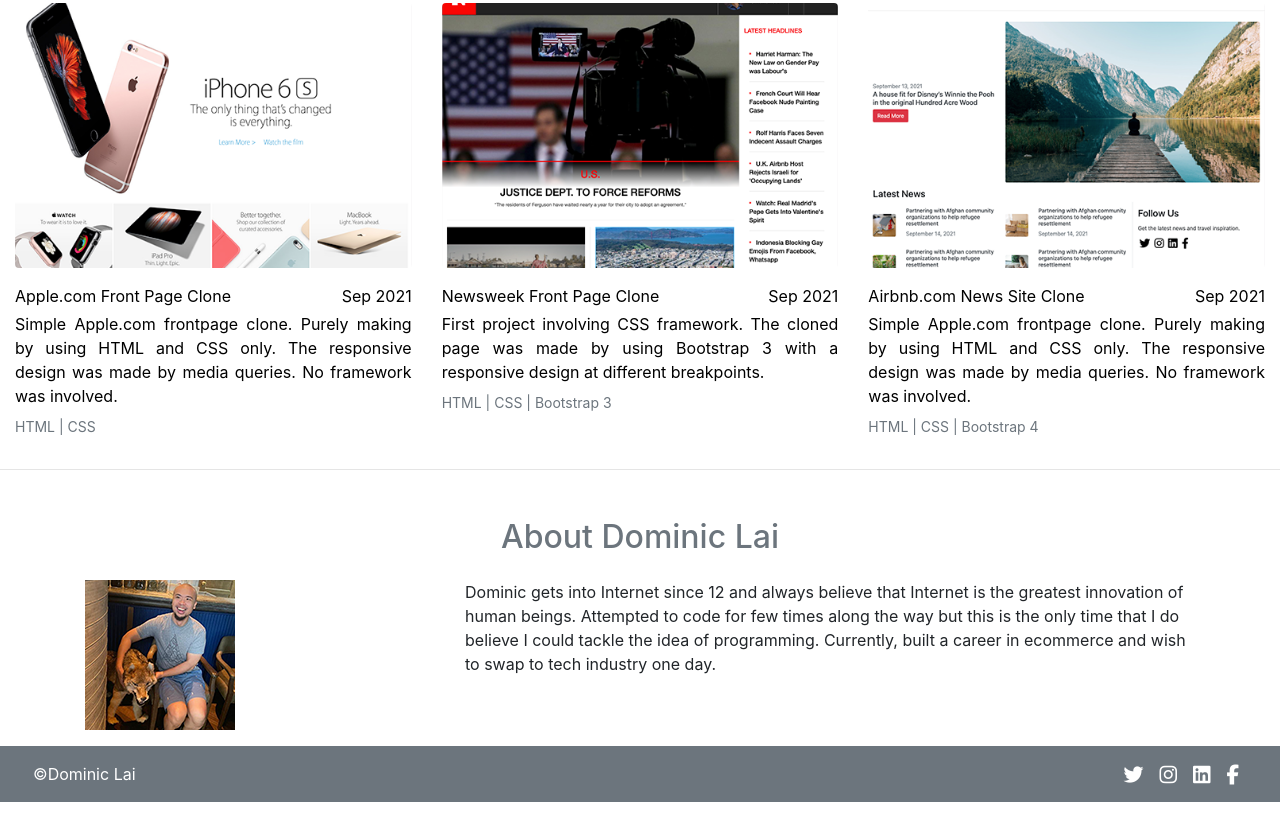
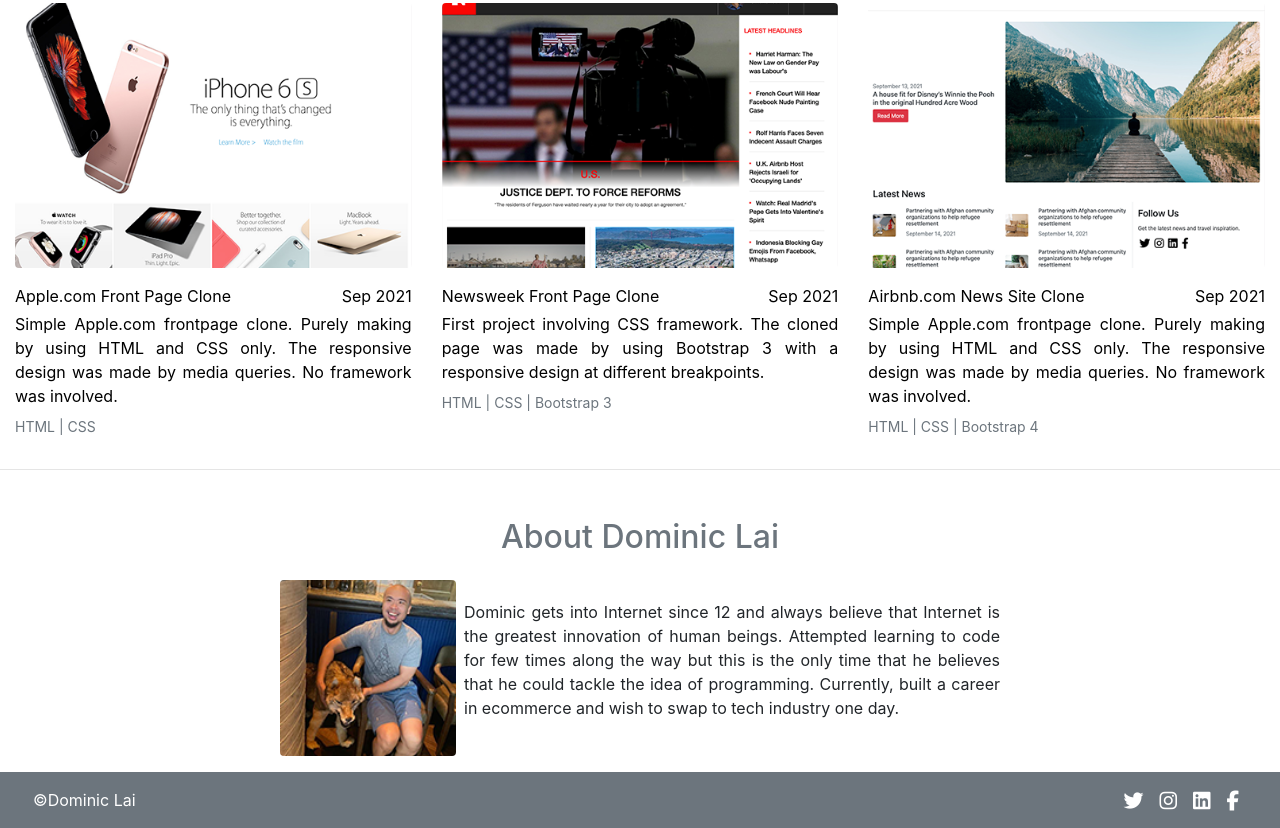
Before and after one commit to dominiclai1983/alt-personal, a plain HTML site: page index.html in a window 1280 px wide. Shown: the part 786-1614 px from the top of the page. Before the commit the page ends 1588 px from the top, so only its background shows below. Drawn offline with nearby package versions, Linux system fonts and the light colour scheme.

Commit message:
the full structure is done. will have the final touch before submitting to Alt

```diff
--- a/index.html
+++ b/index.html
@@ -37,7 +37,7 @@
                 <div class="collapse navbar-collapse" id="topnavbar">
                   <div class="navbar-nav ml-auto my-auto">
                     <a class="nav-item nav-link mx-lg-4 text-dark" href="#first-sec">Home</span></a>
-                    <a class="nav-item nav-link mx-lg-4 text-dark" href="#">About</a>
+                    <a class="nav-item nav-link mx-lg-4 text-dark" href="#about">About</a>
                     <a class="nav-item nav-link mx-lg-4 text-dark" href="#portfolio">Protfolio</a>
                     <a class="nav-item nav-link btn btn-secondary text-white px-2 mr-lg-4" id="top-icon" href="mailto:dominiclai1983@gmail.com" role="button">Contact Me</a>
                 </div>
@@ -125,12 +125,23 @@
         </div>
         <hr>
         <!-- About -->
-        <div class="about">
+        <div id="about">
           <h2 class="text-center text-muted mb-4 mt-5">About Dominic Lai</h2>
-            <div class="container" id="bottom">
+            <div class="container">
               <div class="row my-3">
-                <div class="col-12 col-lg-4"><img class="img-fluid" src='./image/bottom.png' /></div>
-                <div class="col-12 col-lg-8 d-flex justify-content-center">Dominic gets into Internet since 12 and always believe that Internet is the greatest innovation of human beings. Attempted to code for few times along the way but this is the only time that I do believe I could tackle the idea of programming. Currently, built a career in ecommerce and wish to swap to tech industry one day. </div>
+                <div class="col-12">
+                  <div class="row d-flex align-items-center no-gutters">
+                    <div class="col-3 pr-1">
+                      <img class="img-fluid w-100 rounded" src="./image/bottom.png">
+                    </div>
+                    <div class="col-9 pl-1">
+                      <p class="text-justify">Dominic gets into Internet since 12 and always believe that Internet is the greatest innovation of human beings. Attempted learning to code for few times along the way but this is the only time that he believes that he could tackle the idea of programming. Currently, built a career in ecommerce and wish to swap to tech industry one day. </p>
+                    </div>
+                  </div>
+                <!--
+                <img src='./image/bottom.png' /></div>
+                <div class="col-12 col-sm-8 d-flex justify-content-center">Dominic gets into Internet since 12 and always believe that Internet is the greatest innovation of human beings. Attempted learning to code for few times along the way but this is the only time that I do believe I could tackle the idea of programming. Currently, built a career in ecommerce and wish to swap to tech industry one day. </div>
+                -->
               </div>
             </div>
         </div>
@@ -138,15 +149,17 @@
         <footer>
           <div class="row bg-secondary py-3">
             <div class="col-12 col-md-6 d-flex pl-5">
-              <div class="d-flex justify-content-center text-white">©Dominic Lai
-              </div>
+              <a href="#first-sec">
+                <div class="d-flex justify-content-center text-white">©Dominic Lai
+                </div>
+              </a>
             </div>
             <div class="col-12 col-md-6 justify-content-end d-flex pr-5">
               <div class="d-flex justify-content-center">
-                <a class="news-icon" href="#"><i class="fab fa-twitter fa-lg mx-2"></i></a>
-                <a class="news-icon" href="#"><i class="fab fa-instagram fa-lg mx-2"></i></a>
-                <a class="news-icon" href="#"><i class="fab fa-linkedin fa-lg mx-2"></i></a>
-                <a class="news-icon" href="#"><i class="fab fa-facebook-f fa-lg mx-2"></i></a>
+                <a class="news-icon" href="https://www.twitter.com" target="_blink"><i class="fab fa-twitter fa-lg mx-2"></i></a>
+                <a class="news-icon" href="https://www.instagram.com" target="_blink"><i class="fab fa-instagram fa-lg mx-2"></i></a>
+                <a class="news-icon" href="https://www.linkedin.com/in/dominiclaihk/" target="_blink"><i class="fab fa-linkedin fa-lg mx-2"></i></a>
+                <a class="news-icon" href="https://www.facebook.com" target="_blink"><i class="fab fa-facebook-f fa-lg mx-2"></i></a>
               </div>
               </div>
             </div>
--- a/style.css
+++ b/style.css
@@ -75,11 +75,15 @@
     background-position: center;
 }
 
-#bottom .container{
-    max-width: 550px;
+.container{
+    max-width: 750px;
 }
 
 /* footer */
 .news-icon i{
     color: white;
 }
+
+footer a:hover{
+    text-decoration-color: grey;
+}
```
